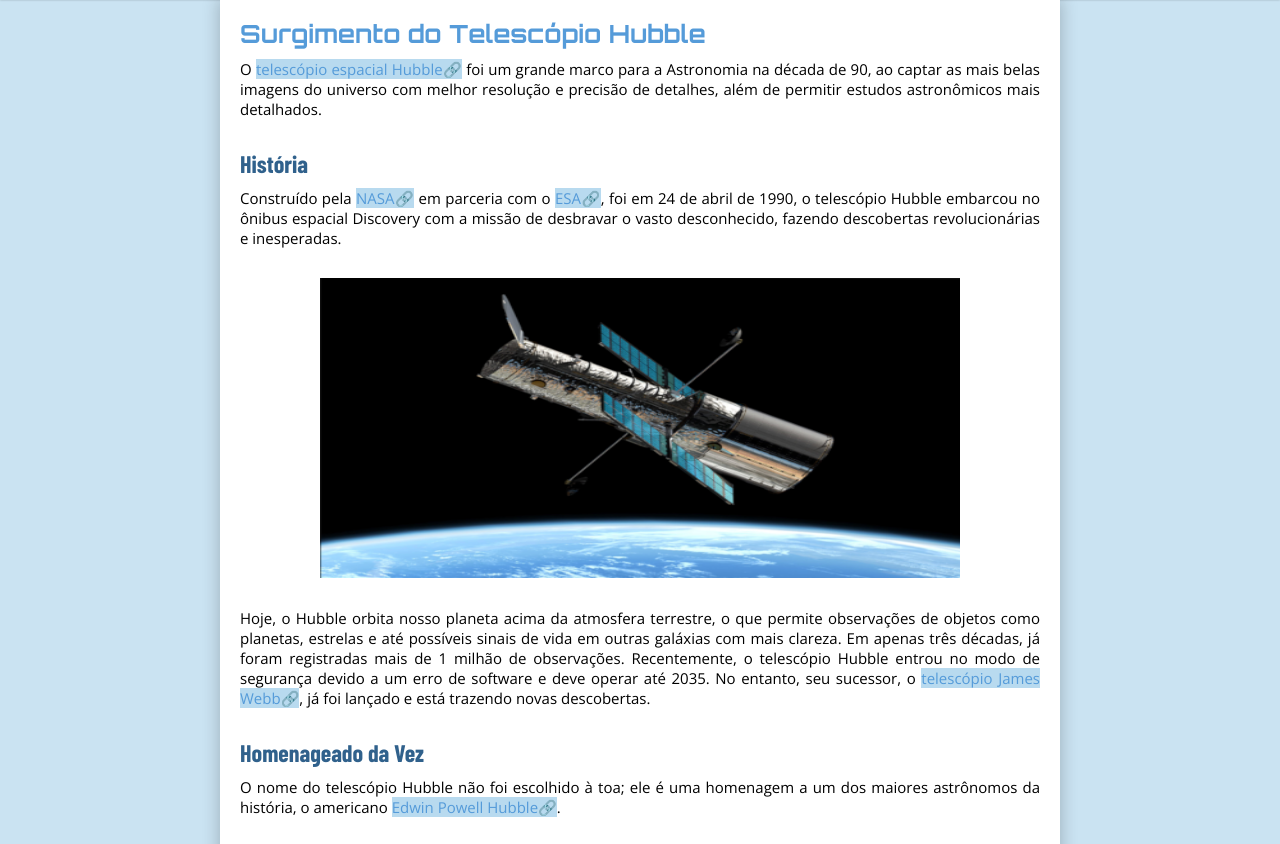
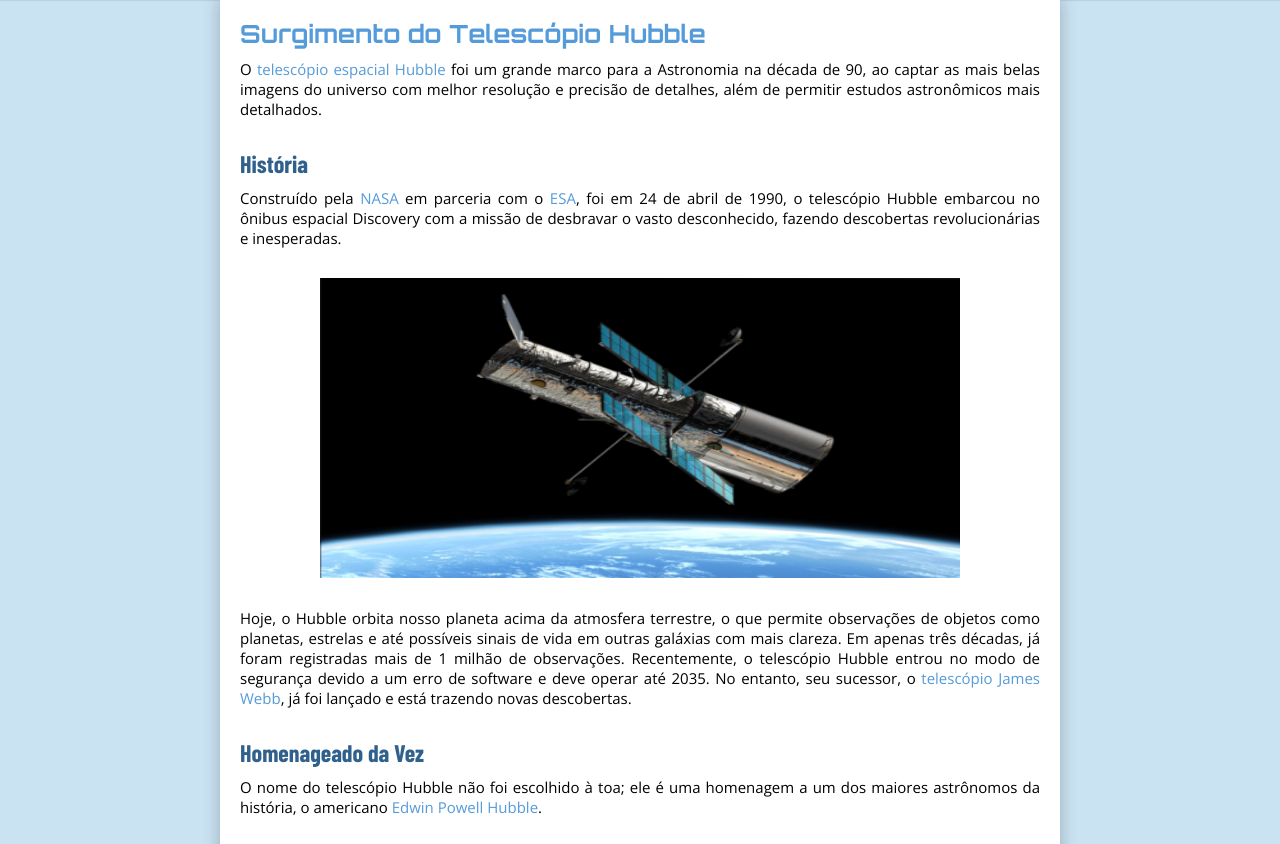
Before and after one commit to joyceagnessaldanha/projeto-hubble, a plain HTML site: page index.html in a window 1280 px wide. Shown: the part 172-1016 px from the top of the page. Drawn offline with nearby package versions, Linux system fonts and the light colour scheme; a web font is replaced by a local one.

Commit message:
modificado para o inicial

```diff
--- a/index.html
+++ b/index.html
@@ -21,11 +21,11 @@
 
     <main>
         <h1>Surgimento do Telescópio Hubble</h1>
-        <p>O <a href="https://hubblesite.org/" target="_blank">telescópio espacial Hubble🔗</a> foi um grande marco para a Astronomia na década de 90, ao captar as mais belas imagens do universo com melhor resolução e precisão de detalhes, além de permitir estudos astronômicos mais detalhados.
+        <p>O <a href="https://hubblesite.org/" target="_blank">telescópio espacial Hubble</a> foi um grande marco para a Astronomia na década de 90, ao captar as mais belas imagens do universo com melhor resolução e precisão de detalhes, além de permitir estudos astronômicos mais detalhados.
         </p>
 
         <h2> História</h2>
-        <p>Construído pela <a href="https://www.nasa.gov/" target="_blank">NASA🔗</a> em parceria com o <a href="https://www.esa.int/">ESA🔗</a>, foi em 24 de abril de 1990, <span class="decorado">o telescópio Hubble</span> embarcou no <span class="decorado">ônibus espacial Discovery</span> com a missão de desbravar o vasto desconhecido, fazendo descobertas revolucionárias e inesperadas.
+        <p>Construído pela <a href="https://www.nasa.gov/" target="_blank">NASA</a> em parceria com o <a href="https://www.esa.int/">ESA</a>, foi em 24 de abril de 1990, <span class="decorado">o telescópio Hubble</span> embarcou no <span class="decorado">ônibus espacial Discovery</span> com a missão de desbravar o vasto desconhecido, fazendo descobertas revolucionárias e inesperadas.
         </p>
 
         <picture>
@@ -33,11 +33,11 @@
             <img src="imagens/hubble-earth.png" alt="telescópio hubble">
         </picture>
 
-        <p class="espaco-foto">Hoje, o <span class="decorado">Hubble</span> orbita nosso planeta acima da atmosfera terrestre, o que permite observações de objetos como planetas, estrelas e até possíveis sinais de vida em outras galáxias com mais clareza. Em apenas três décadas, já foram registradas mais de 1 milhão de observações. Recentemente, o <span class="decorado">telescópio Hubble</span> entrou no modo de segurança devido a um erro de software e deve operar até 2035. No entanto, seu sucessor, o <a href="https://science.nasa.gov/mission/webb/" target="_blank">telescópio James Webb🔗</a>, já foi lançado e está trazendo novas descobertas.
+        <p class="espaco-foto">Hoje, o <span class="decorado">Hubble</span> orbita nosso planeta acima da atmosfera terrestre, o que permite observações de objetos como planetas, estrelas e até possíveis sinais de vida em outras galáxias com mais clareza. Em apenas três décadas, já foram registradas mais de 1 milhão de observações. Recentemente, o <span class="decorado">telescópio Hubble</span> entrou no modo de segurança devido a um erro de software e deve operar até 2035. No entanto, seu sucessor, o <a href="https://science.nasa.gov/mission/webb/" target="_blank">telescópio James Webb</a>, já foi lançado e está trazendo novas descobertas.
         </p>
 
         <h2>Homenageado da Vez</h2>
-        <p>O nome do <span class="decorado">telescópio Hubble</span> não foi escolhido à toa; ele é uma homenagem a um dos maiores astrônomos da história, o americano <a href="https://www3.unicentro.br/petfisica/2016/04/08/edwin-powell-hubble-1889-1953/" target="_blank">Edwin Powell Hubble🔗</a>.</p>
+        <p>O nome do <span class="decorado">telescópio Hubble</span> não foi escolhido à toa; ele é uma homenagem a um dos maiores astrônomos da história, o americano <a href="https://www3.unicentro.br/petfisica/2016/04/08/edwin-powell-hubble-1889-1953/" target="_blank">Edwin Powell Hubble</a>.</p>
 
         <picture>
             <source media="(max-width: 560px)" srcset="imagens/edwin-hubble-p.png">
@@ -65,7 +65,7 @@
                 <li>W.M. Keck</li>
             </ul>
 
-            <p>Acesse o site <a href="https://www.megacurioso.com.br/ciencia/121528-os-10-telescopios-mais-importantes-na-historia-da-ciencia-espacial.htm" target="_blank" class="especial">Mega Curioso🔗</a> para conhecer mais sobre os telescópios e suas contribuições para a humanidade.</p>
+            <p>Acesse o site <a href="https://www.megacurioso.com.br/ciencia/121528-os-10-telescopios-mais-importantes-na-historia-da-ciencia-espacial.htm" target="_blank" class="especial">Mega Curioso</a> para conhecer mais sobre os telescópios e suas contribuições para a humanidade.</p>
         </aside>
 
     </main>
--- a/style.css
+++ b/style.css
@@ -94,7 +94,6 @@ main p {
 main a {
     color: #559BD9;
     text-decoration: none;
-    background-color: #b8daef;
 }
 
 main img {
@@ -168,7 +167,6 @@ aside ul {
 
 aside a.especial {
     color: #254159;
-    background-color: #559BD9;
 }
 
 footer {
```
